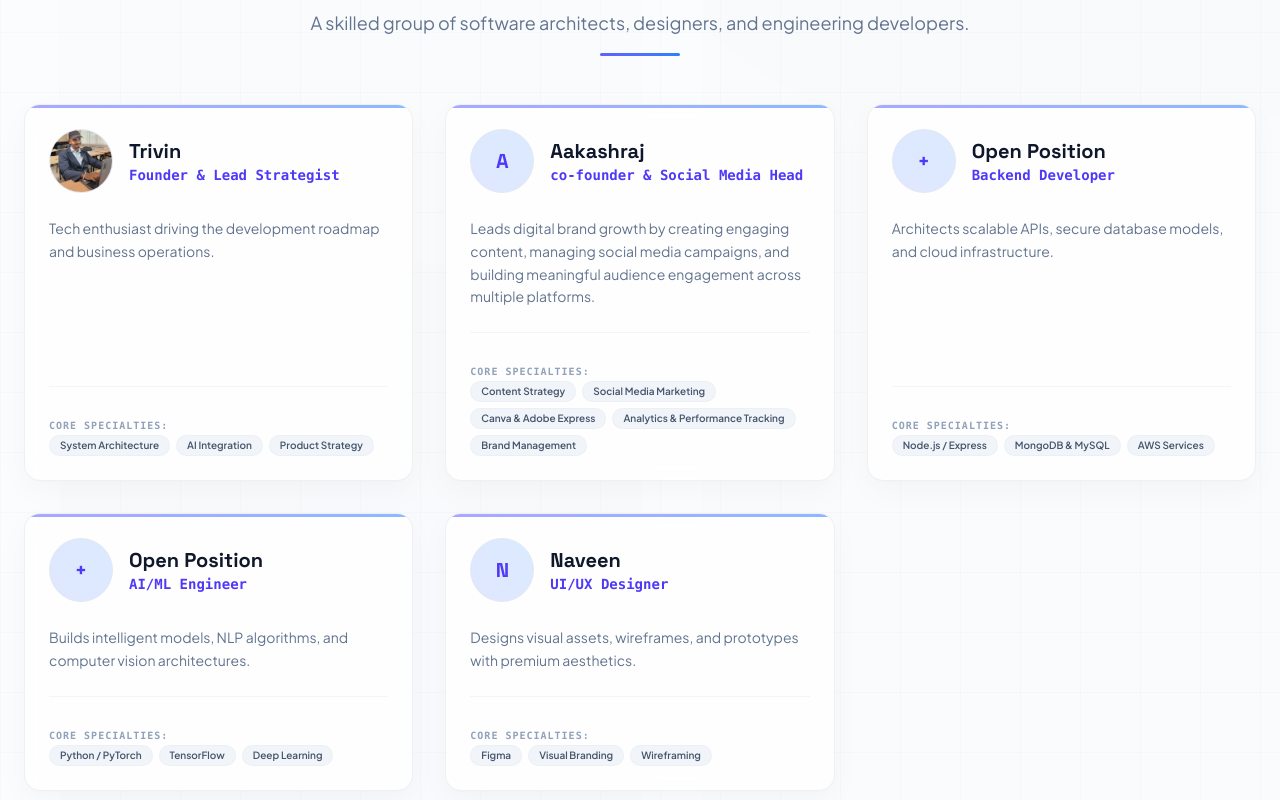
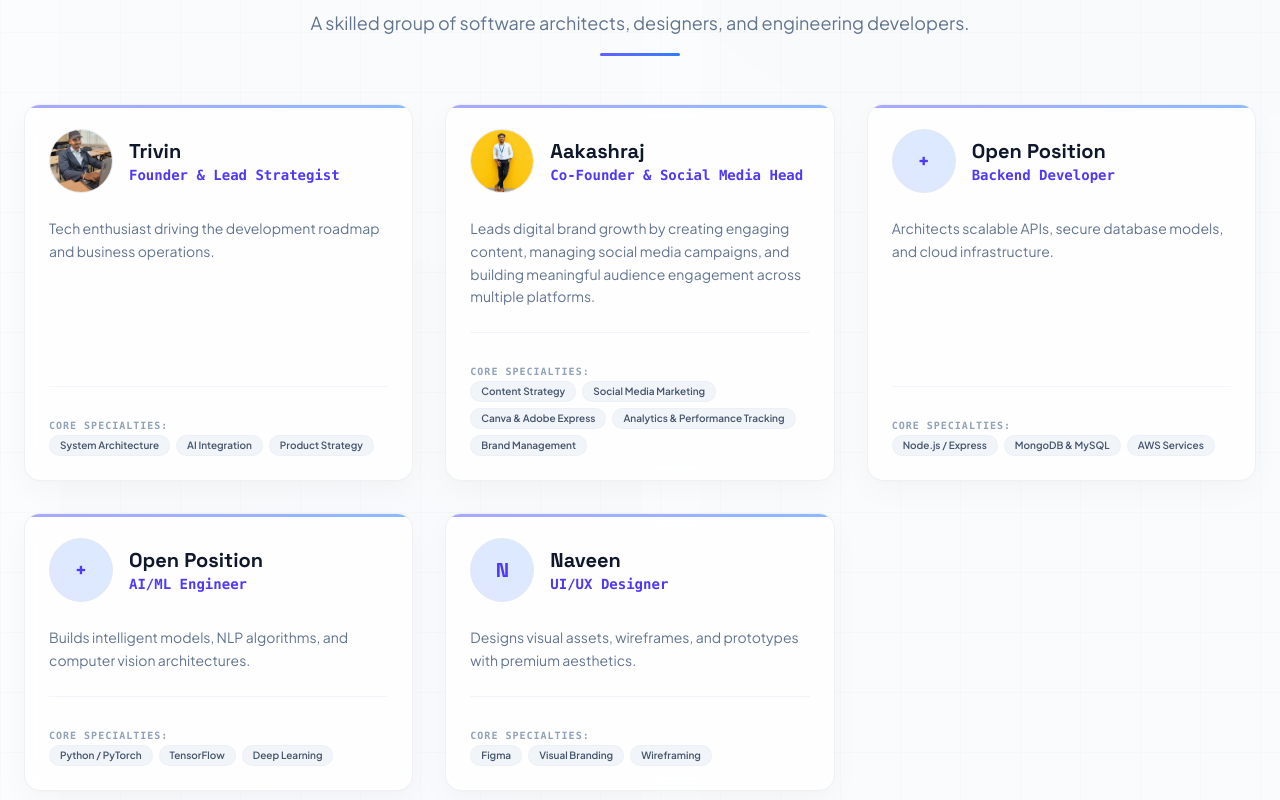
Before and after one commit to TRIVIN3004/Nexora, a React (Vite) app: page / in a window 1280 px wide. Shown: the part 6388-7188 px from the top of the page. Built offline with nearby package versions, Linux system fonts and the light colour scheme.

Commit message:
feat: add profile photo for co-founder Aakashraj

```diff
--- a/src/App.jsx
+++ b/src/App.jsx
@@ -8,6 +8,7 @@ import {
   Layers, ShieldAlert, Award, Clock, DollarSign, Check
 } from 'lucide-react';
 import trivinPhoto from './assets/trivin.png';
+import aakashrajPhoto from './assets/aakashraj.png';
 
 const GithubIcon = ({ size = 20, className = "" }) => (
   <svg
@@ -333,9 +334,10 @@ function App() {
     },
     {
       name: "Aakashraj",
-      role: "co-founder & Social Media Head",
+      role: "Co-Founder & Social Media Head",
       desc: "Leads digital brand growth by creating engaging content, managing social media campaigns, and building meaningful audience engagement across multiple platforms.",
-      skills: [ "Content Strategy","Social Media Marketing","Canva & Adobe   Express","Analytics & Performance Tracking","Brand Management" ]
+      skills: [ "Content Strategy","Social Media Marketing","Canva & Adobe   Express","Analytics & Performance Tracking","Brand Management" ],
+      image: aakashrajPhoto
     },
     {
       name: "",
```
Also changed, not shown: src/assets/aakashraj.png (added).
